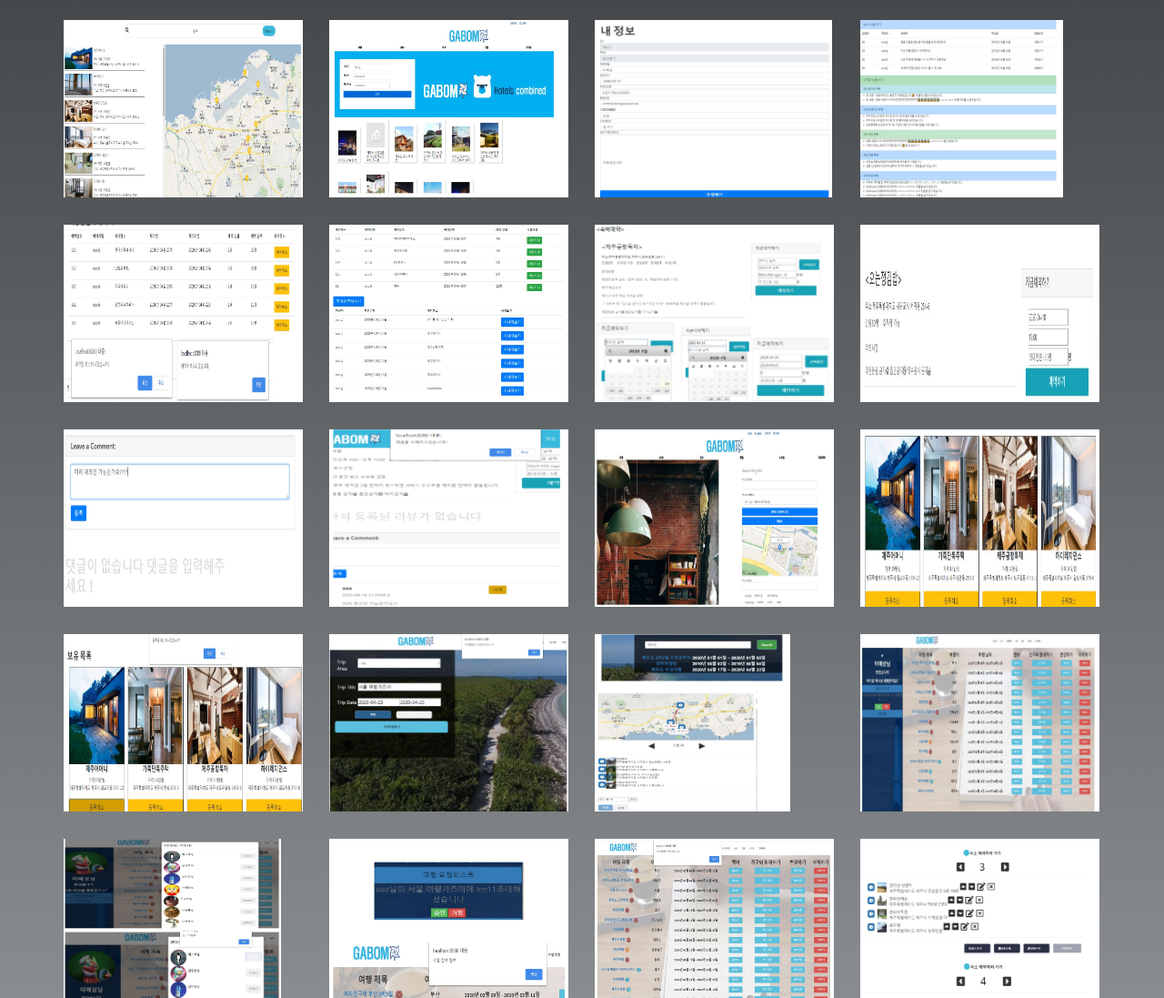
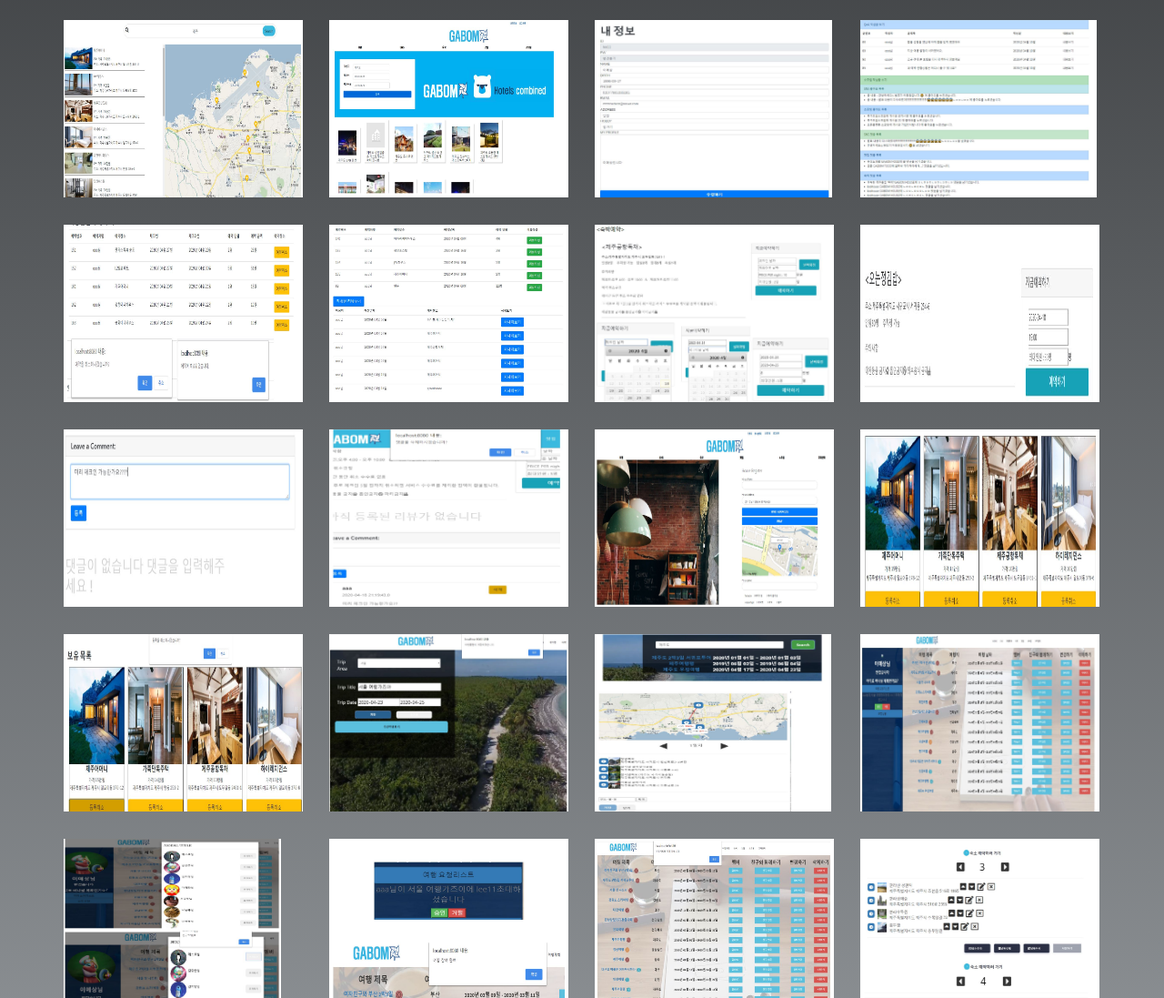
Before and after one commit to leeyesang/portfolio, a plain HTML site: page index.html in a window 1280 px wide. Shown: the part 2028-3125 px from the top of the page at 91% size. Drawn offline with nearby package versions, Linux system fonts and the light colour scheme.

Commit message:
img 수정

```diff
--- a/index.html
+++ b/index.html
@@ -211,7 +211,7 @@
                 <h4>게시물관리</h4>
                   <p>사용자가 남긴 모든 댓글 및 <br>게시물을 볼 수 있다</p>
               </div>
-              <img src="img/portfolio/myboard.JPG" class="img-pof" alt="Project Title"> </a> </div>
+              <img src="img/portfolio/myboard.JPG" class="img-pof" alt="Project Title" style="width:260px;"> </a> </div>
           </div>
         </div>
 
@@ -330,7 +330,7 @@
                 <h4>추천플랜 검색</h4>
                   <p>여행지를 검색 후 원하는 플랜을 클릭히면 상세 확인 가능 </p>
               </div>
-              <img src="img/portfolio/plan2.JPG" class="img-pof" alt="Project Title"> </a> </div>
+              <img src="img/portfolio/plan2.JPG" class="img-pof" alt="Project Title" style="width:260px;"> </a> </div>
           </div>
         </div>
 
```
